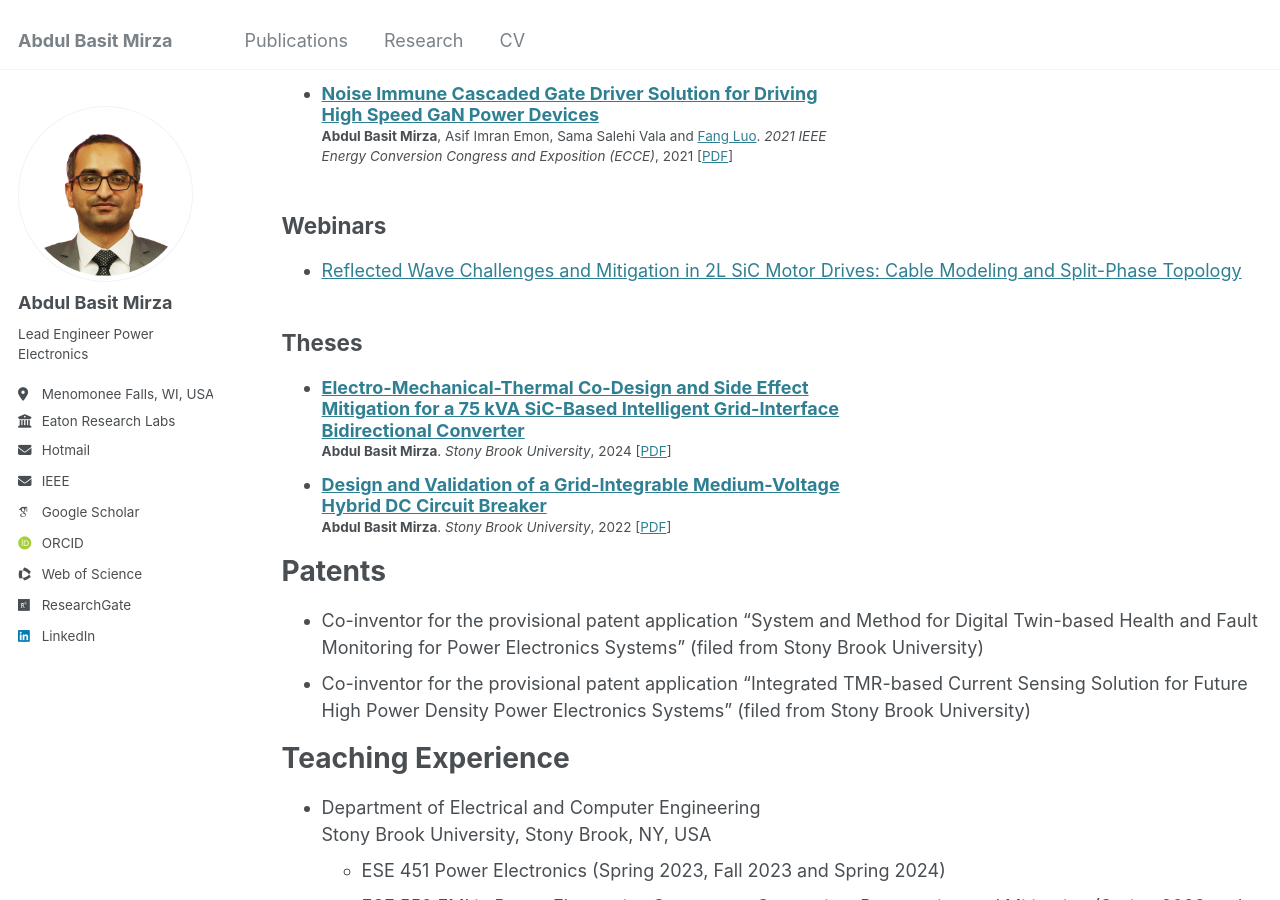
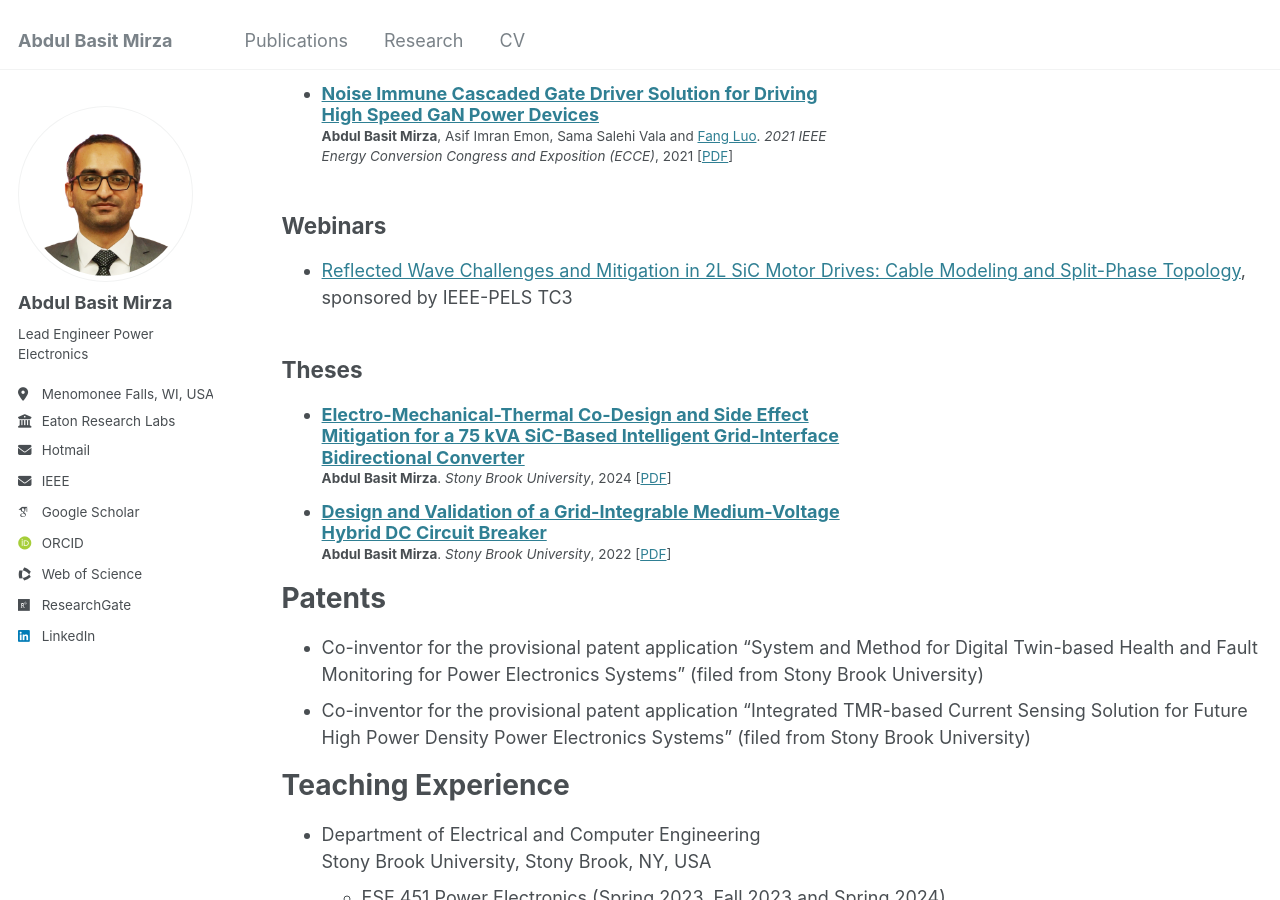
Before and after one commit to AbdulBasitMirza/abdulbasitmirza.github.io, a Jekyll site: the page built from _pages/cv.md, in a window 1280 px wide and 900 px high, scrolled down 3444 px. Built offline with Jekyll 4.4.1, drawn with Linux system fonts in a browser that asks for light colours; some web fonts are replaced.

Commit message:
Update cv.md

```diff
--- a/_pages/cv.md
+++ b/_pages/cv.md
@@ -81,7 +81,7 @@ Conference Papers
 
 Webinars
 -----
-* [Reflected Wave Challenges and Mitigation in 2L SiC Motor Drives: Cable Modeling and Split-Phase Topology](https://resourcecenter.ieee-pels.org/education/webinars/pelsweb031325s)
+* [Reflected Wave Challenges and Mitigation in 2L SiC Motor Drives: Cable Modeling and Split-Phase Topology](https://resourcecenter.ieee-pels.org/education/webinars/pelsweb031325s), sponsored by IEEE-PELS TC3
 
 Theses
 -----
```
